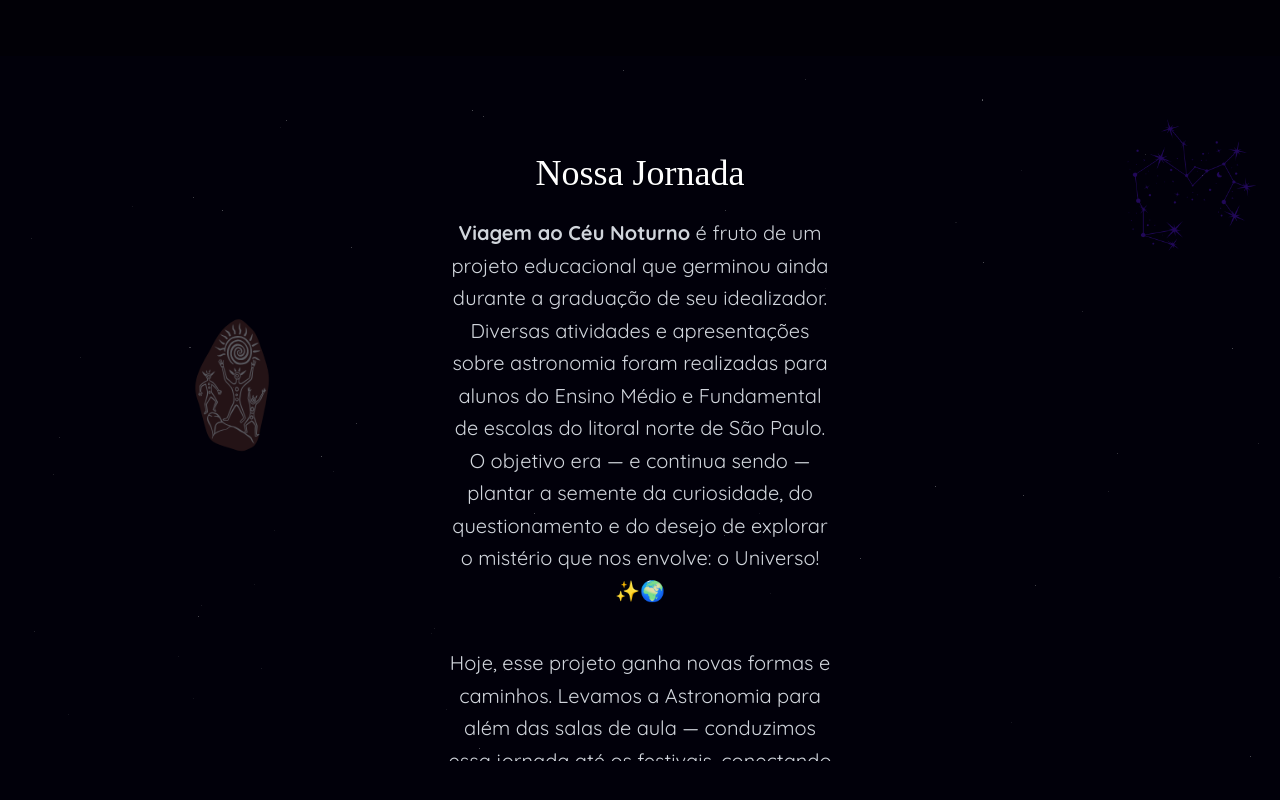
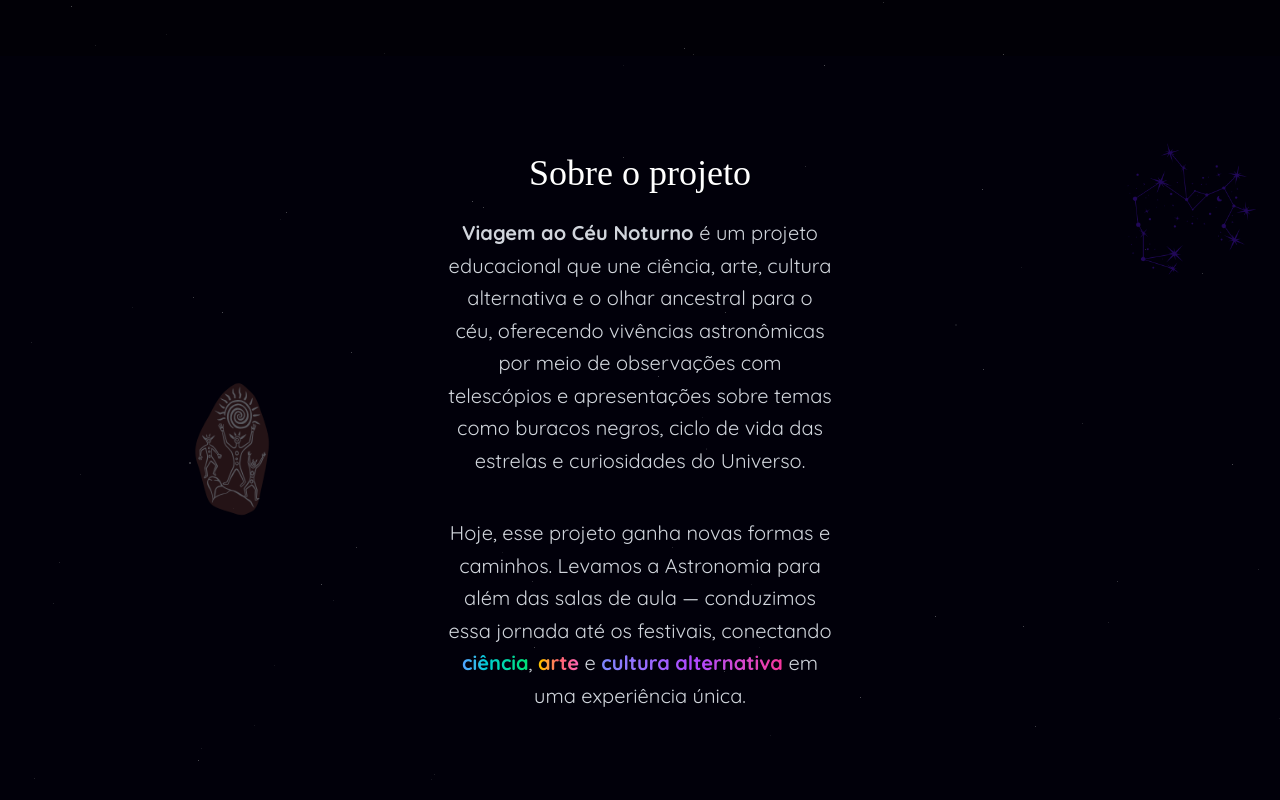
Before and after one commit to vinxcin/sativar-vet, a React (Vite) app: page / in a window 1280 px wide. Shown: the part 744-1544 px from the top of the page. Before the commit the page ends 1505 px from the top, so only its background shows below. Built offline with nearby package versions, Linux system fonts and the light colour scheme; a web font is replaced by a local one.

Commit message:
alter bg

```diff
--- a/src/components/main/About/index.tsx
+++ b/src/components/main/About/index.tsx
@@ -2,7 +2,7 @@ import { Images } from "@/constants"
 
 export default function About() {
   return (
-    <section id="about" className="relative h-[100vh] text-white py-48 text-center">
+    <section id="about" className="relative h-[120vh] text-white py-48 text-center">
 
       <div className="absolute inset-0 z-0 overflow-hidden">
         {Images.map((img, i) => (
@@ -20,16 +20,23 @@ export default function About() {
       </div>
 
       <div className="relative z-10">
-        <h1 className="text-4xl title  mb-6">Nossa Jornada</h1>
+        <h1 className="text-4xl title  mb-6">Sobre o projeto</h1>
 
         <div className="max-w-[80vw] mx-auto">
+
           <p className="text-xl leading-relaxed text-gray-300 px-8 md:px-80 text-center">
-            <span className="font-bold italic">Viagem ao Céu Noturno</span> é fruto de um projeto educacional que germinou ainda durante a graduação de seu idealizador.
+
+            <span className="font-bold italic">Viagem ao Céu Noturno </span>
+            é um projeto educacional que une ciência, arte, cultura alternativa e o olhar ancestral para o céu, oferecendo vivências astronômicas por meio de observações com telescópios e apresentações sobre temas como buracos negros, ciclo de vida das estrelas e curiosidades do Universo.
+
+          </p>
+          {/* <p className="text-xl leading-relaxed text-gray-300 px-8 md:px-80 text-center">
+            Nossa jornada, é fruto de um projeto educacional que germinou ainda durante a graduação de seu idealizador, atráves de atividades e apresentações sobre astronomia realizadas para alunos do Ensino Médio e Fundamental em escolas publicas do litoral norte de São Paulo. O objetivo era, e continua sendo plantar a semente da curiosidade, do questionamento e do desejo de explorar o mistério que nos envolve: o Universo!
+            é fruto de um projeto educacional que germinou ainda durante a graduação de seu idealizador.
             Diversas atividades e apresentações sobre astronomia
             foram realizadas para alunos do Ensino Médio e Fundamental de escolas do litoral norte de São Paulo.
             O objetivo era — e continua sendo — plantar a semente da curiosidade, do questionamento e do desejo de explorar o mistério que nos envolve: o Universo! ✨🌍
-          </p>
-
+          </p> */}
           <p className="text-xl leading-relaxed text-gray-300 px-8 md:px-80 pt-10 text-center">
             Hoje, esse projeto ganha novas formas e caminhos. Levamos a <span className="italic">Astronomia</span> para além das salas de aula — conduzimos essa <span className="italic">jornada</span> até os festivais, conectando <span className="font-bold bg-gradient-to-r from-blue-400 via-teal-400 to-green-400 bg-clip-text text-transparent">ciência</span>, <span className="font-bold bg-gradient-to-r from-yellow-400 via-red-400 to-pink-400 bg-clip-text text-transparent">arte</span> e <span className="font-bold bg-gradient-to-r from-indigo-400 via-purple-500 to-pink-500 bg-clip-text text-transparent">cultura alternativa</span> em uma experiência única.
           </p>
--- a/src/components/main/BackgroundMedia/index.tsx
+++ b/src/components/main/BackgroundMedia/index.tsx
@@ -22,7 +22,7 @@ export default function BackgroundMedia() {
           key="img"
           src={BG_BLACK_HOLE}
           alt="Fundo alternativo"
-          className="fixed rotate-180 top-0 left-0 w-full h-full object-cover z-[-1] translate-y-[-30vh]"
+          className="fixed rotate-180 top-0 left-0 w-full h-full object-cover z-[-1] translate-y-[-29vh] sm:translate-y-[-30vh]"
           initial={{ opacity: 0 }}
           animate={{ opacity: 0.8 }}
           exit={{ opacity: 0 }}
```
